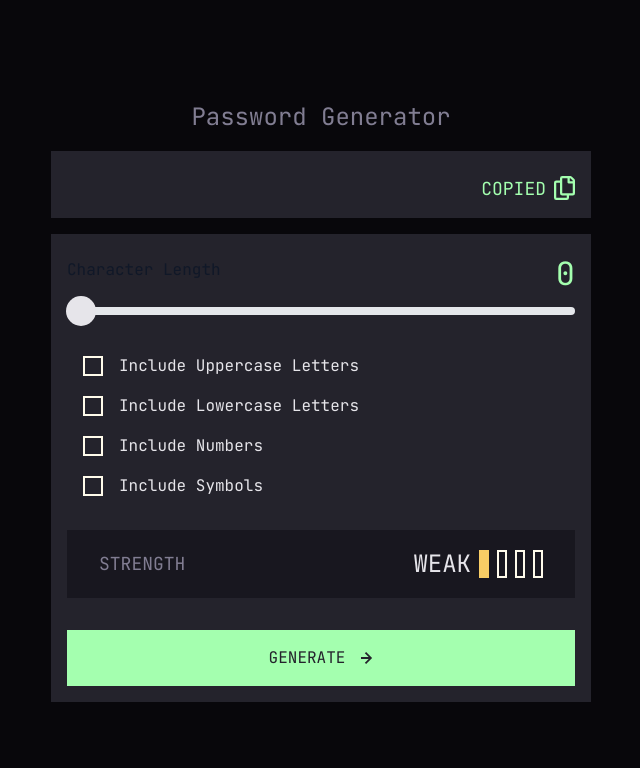
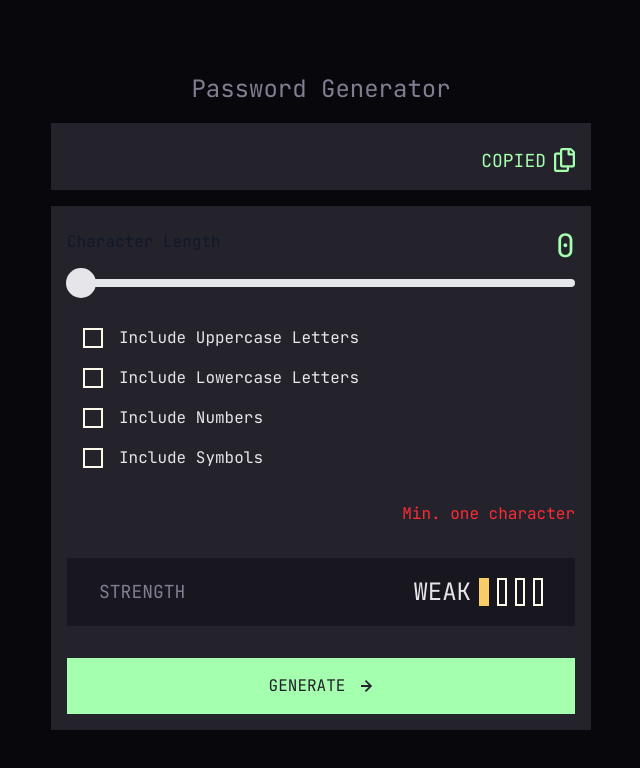
Before and after one commit to NarelaCamara/password-generator-app, a React (Vite) app: page / in a window 1280 px wide. Both pictures are taken after a click on the button "GENERATE". Shown: the top 768 px of the page, without its empty margins (319-959 px from the left). Built offline with nearby package versions, Linux system fonts and the light colour scheme.

Commit message:
feat: error

```diff
--- a/src/App.tsx
+++ b/src/App.tsx
@@ -35,6 +35,7 @@ function App() {
   const [characterLength, setCharacterLength] = useState<number>(0);
   const [inputchecks, setInputChecks] = useState(0);
   const [copied, setCopied] = useState(false);
+  const [error, setError] = useState(false);
   const { generatePassword, handleValidation } = useGenerate();
 
   const handleGeneratePassword = () => {
@@ -48,6 +49,7 @@ function App() {
       setStrength(Strength.WEAK);
     }
     // Aquí deberías implementar la lógica real de generación de contraseñas
+    setError(characterLength === 0);
     setPassword(generatePassword(characterLength));
   };
 
@@ -86,7 +88,7 @@ function App() {
               data-tooltip-target="tooltip-click"
               data-tooltip-trigger="click"
               onClick={handleCopy}
-              className="flex flex-row items-center gap-2 mt-2"
+              className="flex flex-row items-center gap-2 mt-2 cursor-pointer"
             >
               <p className="text-[18px] text-[#A4FFAF]">COPIED</p>
               <img src={iconCopy} alt="" />
@@ -154,7 +156,11 @@ function App() {
               text={ChecksTexts.INCLUDE_SYMBOLS}
             />
           </div>
-
+          {error && (
+            <p className="text-[16px] text-red-500 text-end">
+              Min. one character
+            </p>
+          )}
           <div className="bg-[#18171F] py-4 px-8 my-8 flex flex-row items-center justify-between w-full">
             <p className="text-[18px] text-[#817D92]">STRENGTH</p>
             <div className="flex flex-row items-center gap-2">
@@ -165,7 +171,7 @@ function App() {
 
           <button
             onClick={handleGeneratePassword}
-            className="bg-[#A4FFAF] py-4 w-full flex flex-row items-center justify-center gap-4"
+            className="bg-[#A4FFAF] py-4 w-full flex flex-row items-center justify-center gap-4 cursor-pointer"
           >
             <p className="text-[16px] text-[#24232C]">GENERATE</p>
             <img src={iconArrowRight} alt="" />
```
